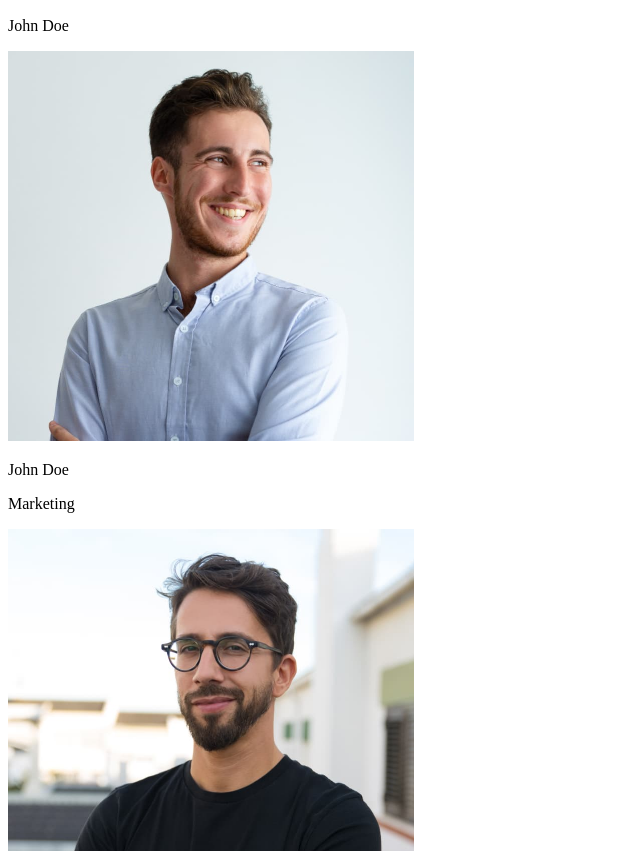
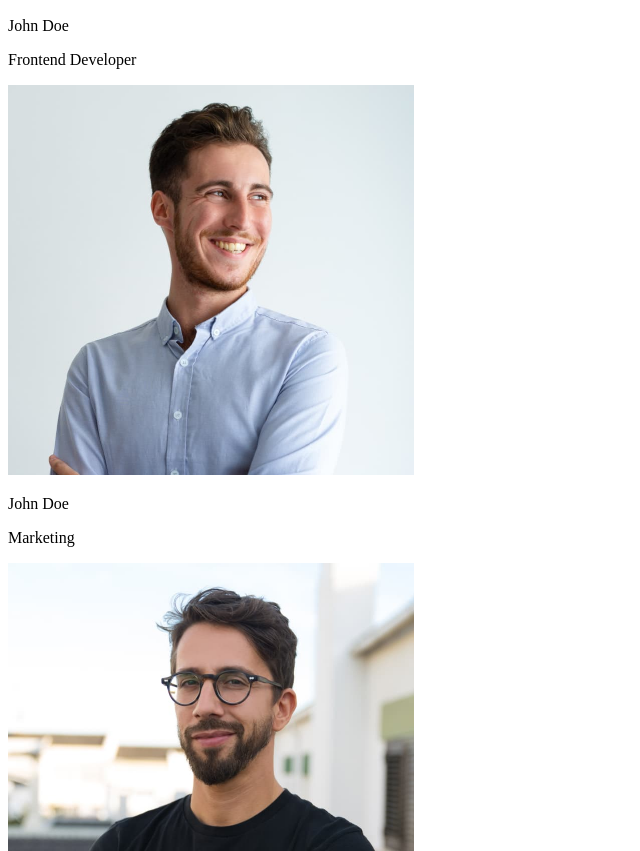
Before and after one commit to TomaszF83/goit-markup-hw-01, a plain HTML site: page index.html in a window 1280 px wide. Shown: the part 1871-2722 px from the top of the page, without its empty margins (0-640 px from the left). Drawn offline with Linux system fonts and the light colour scheme.

Commit message:
Update index.html

```diff
--- a/index.html
+++ b/index.html
@@ -103,7 +103,7 @@
             width="406"
             height="390">
             <p>John Doe</p>
-            <p></p>
+            <p>Frontend Developer</p>
             <img
             src="images/header/Marketing.jpg"
             alt="Marketing"
```
